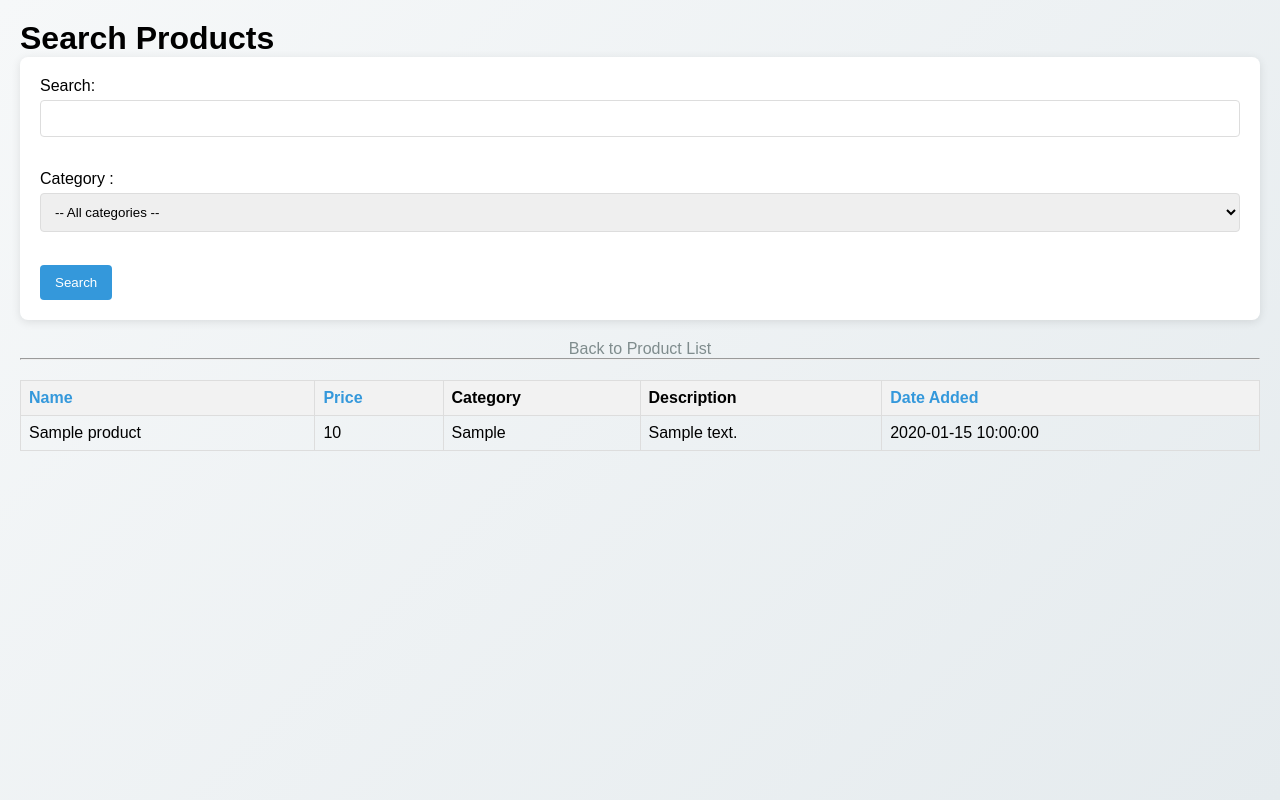
After one commit to Marady-code/PHP_RUPP, a PHP site: page /DBProduct/search.php in a window 1280 px wide. The commit adds this page. Run offline with PHP 8.4, Linux system fonts and the light colour scheme; tables that the repository leaves empty or names only in its code hold one stand-in row (values such as "Sample post").

Commit message:
add Search Product

```diff
--- a/DBProduct/index.php
+++ b/DBProduct/index.php
@@ -44,6 +44,12 @@
 
         .add-product:hover {
             background-color: #2980b9;
+            scale: 1.05;
+            transition: 0.5s;
+
+        }
+        .add-product:hover:active{
+            opacity: 0.7;
         }
 
         table {
--- /dev/null
+++ b/DBProduct/search.php
@@ -0,0 +1,185 @@
+<?php
+    include('connectionDB.php');
+
+    $search = isset($_GET['search']) ?
+        trim($_GET['search']) : '';
+    $category = isset($_GET['category']) ?
+        trim($_GET['category']) : '';
+    $sort = isset($_GET['sort']) ?
+        $_GET['sort']: 'pname';
+    $order = isset($_GET['order']) ?
+        strtoupper($_GET['order']) : 'ASC';
+
+    // Allowed sort
+    $allowedSorts = ['pname', 'price', 'created_at'];
+    $allowedOrders = ['ASC', 'DESC'];
+    if(!in_array($sort, $allowedSorts)) {
+        $sort = 'pname';
+    }
+    if(!in_array($order, $allowedOrders)) {
+        $order = 'ASC';
+    }
+
+    // Build query
+    $sql = "SELECT * FROM products WHERE 1";
+
+    if(!empty($search)){
+        $search = $conn->real_escape_string($search);
+        $sql .= " AND (pname LIKE '%$search%' OR description LIKE '%$search%')";
+    }
+
+    if(!empty($category)){
+        $category = $conn->real_escape_string($category);
+        $sql .= " AND category = '$category'";
+    }
+
+    $sql .= " ORDER BY $sort $order";
+    $result = $conn->query($sql);
+
+    function sortLink($column, $label, $currentSort, $currentOrder){
+        $newOrder = 'ASC';
+        if($column === $currentSort){
+            $newOrder = ($currentOrder === 'ASC') ?
+                 'DESC' : 'ASC';
+        }
+
+        $params = $_GET;
+        $params['sort'] = $column;
+        $params['order'] = $newOrder;
+        $query = http_build_query($params);
+        return "<a href=\"?{$query}\">{$label}</a>";
+    }
+?>
+
+<!DOCTYPE html>
+<html lang="en">
+<head>
+    <meta charset="UTF-8">
+    <meta name="viewport" content="width=device-width, initial-scale=1.0">
+    <title>Products Search, Filter & Sort</title>
+    <link rel="stylesheet" href="style.css">
+    <style>
+        body {
+            display: block;
+            padding: 20px;
+        }
+
+        table {
+            width: 100%;
+            border-collapse: collapse;
+            margin-top: 20px;
+        }
+
+        th, td {
+            border: 1px solid #ddd;
+            padding: 8px;
+            text-align: left;
+        }
+
+        th {
+            background-color: #f2f2f2;
+        }
+
+        tr:nth-child(even) {
+            background-color: #f9f9f9;
+        }
+
+        tr:hover {
+            background-color: #f5f5f5;
+        }
+
+        form {
+            background: white;
+            padding: 20px;
+            border-radius: 8px;
+            box-shadow: 0 2px 10px rgba(0,0,0,0.1);
+            margin-bottom: 20px;
+        }
+
+        label {
+            font-weight: 500;
+            display: inline-block;
+            margin-bottom: 5px;
+        }
+
+        input[type="text"], select {
+            width: 100%;
+            padding: 10px;
+            border: 1px solid #ddd;
+            border-radius: 4px;
+            margin-bottom: 15px;
+        }
+
+        input[type="submit"] {
+            background-color: #3498db;
+            color: white;
+            padding: 10px 15px;
+            border: none;
+            border-radius: 4px;
+            cursor: pointer;
+        }
+
+        input[type="submit"]:hover {
+            background-color: #2980b9;
+        }
+
+        a {
+            color: #3498db;
+            text-decoration: none;
+        }
+
+        a:hover {
+            text-decoration: underline;
+        }
+    </style>
+</head>
+<body>
+    <h1>Search Products</h1>
+    <form method="get" action="search.php">
+        <label>Search:</label>
+        <input type="text" name="search" id="search" value="<?= htmlspecialchars($search) ?>">
+        <br><br>
+
+        <label>Category : </label>
+        <select name="category">
+            <option value="">-- All categories --</option>
+            <option value="new" <?= ($category === 'new') ? 'selected' : '' ?>>New</option>
+            <option value="secondhand" <?= ($category === 'secondhand') ? 'selected' : '' ?>>Second Hand</option>
+        </select>
+        <br><br>
+
+        <input type="submit" value="Search">
+    </form>
+
+    <a href="index.php" class="back-link">Back to Product List</a>
+
+    <hr>
+
+    <?php if ($result && $result->num_rows > 0): ?>
+        <table>
+            <thead>
+                <tr>
+                    <th><?= sortLink('pname', 'Name', $sort, $order) ?></th>
+                    <th><?= sortLink('price', 'Price', $sort, $order) ?></th>
+                    <th>Category</th>
+                    <th>Description</th>
+                    <th><?= sortLink('created_at', 'Date Added', $sort, $order) ?></th>
+                </tr>
+            </thead>
+            <tbody>
+                <?php while($product = $result->fetch_assoc()): ?>
+                    <tr>
+                        <td><?= htmlspecialchars($product['pname']) ?></td>
+                        <td><?= htmlspecialchars($product['price']) ?></td>
+                        <td><?= htmlspecialchars($product['category']) ?></td>
+                        <td><?= htmlspecialchars($product['description']) ?></td>
+                        <td><?= htmlspecialchars($product['created_at']) ?></td>
+                    </tr>
+                <?php endwhile; ?>
+            </tbody>
+        </table>
+    <?php else: ?>
+        <p>No Products found!</p>
+    <?php endif; ?>
+</body>
+</html>
```
